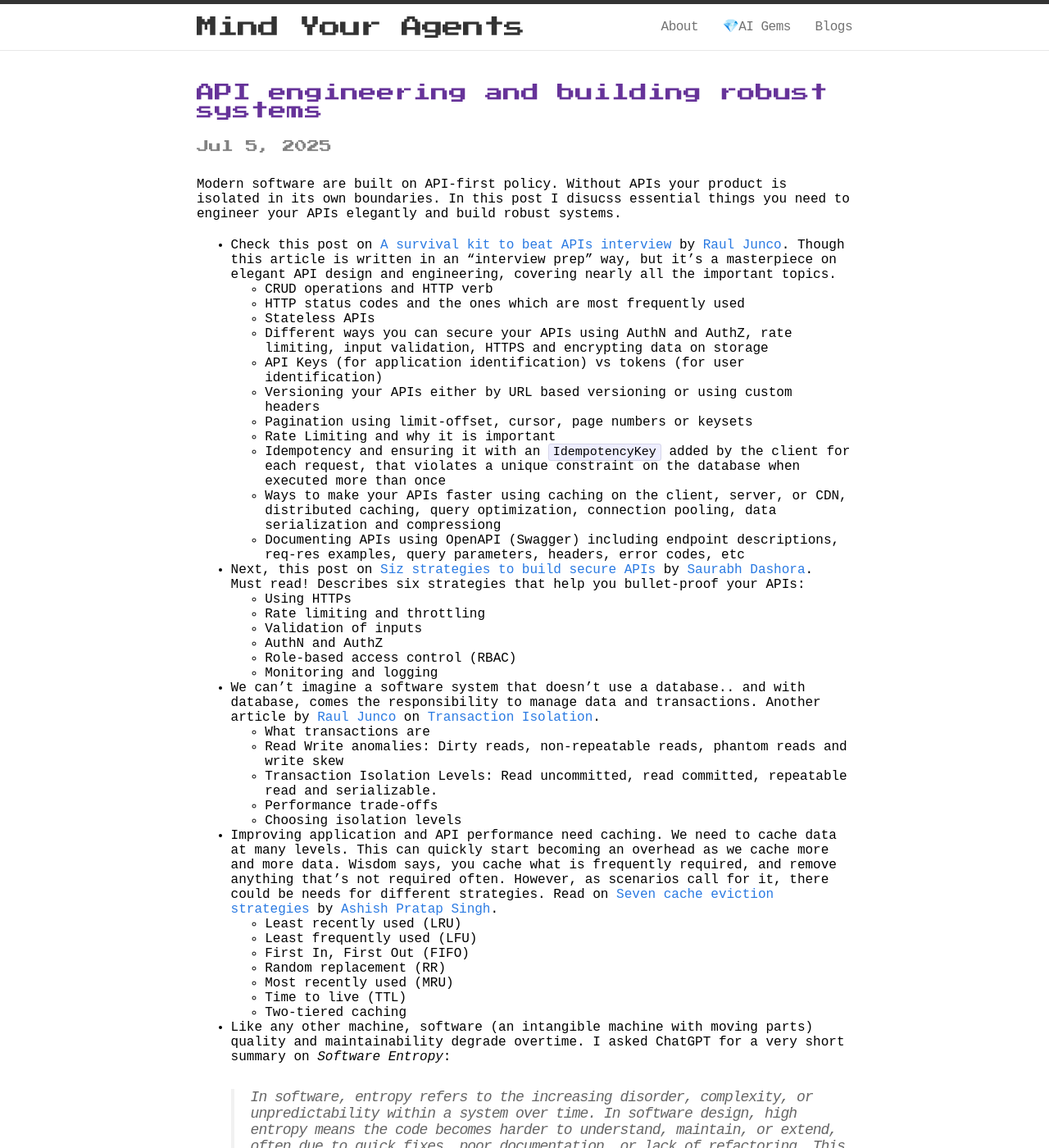
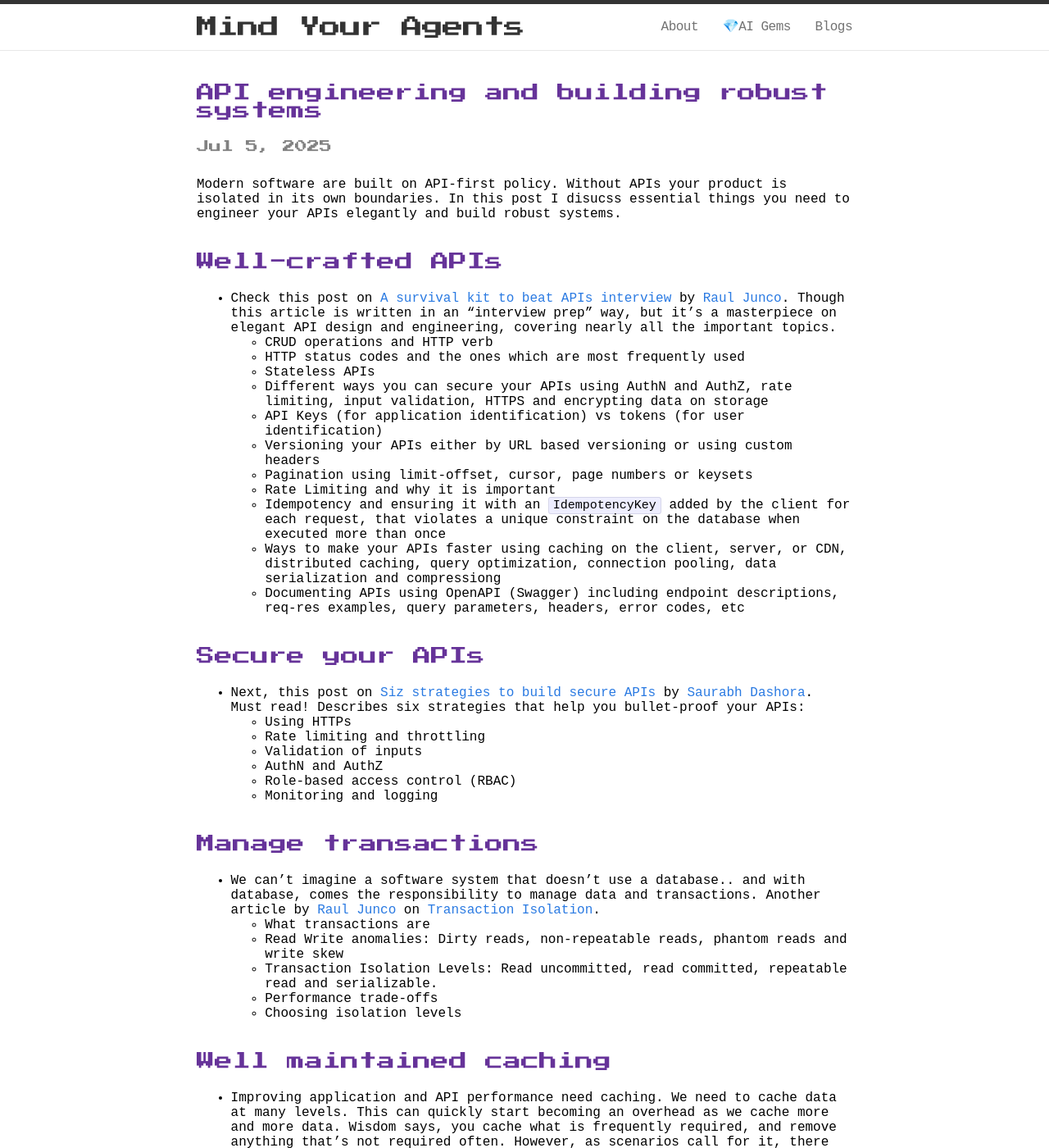
Before and after one commit to mindyouragents/mindyouragents.github.io, a Jekyll site: the page built from _posts/2025-07-05-api-engineering-robust-system.markdown, in a window 1280 px wide and 1400 px high. Shown: the whole window at 82% size. Built offline with Jekyll 4.4.1, drawn with Linux system fonts in a browser that asks for light colours; some web fonts are replaced.

Commit message:
new post

```diff
--- a/_posts/2025-07-05-api-engineering-robust-system.markdown
+++ b/_posts/2025-07-05-api-engineering-robust-system.markdown
@@ -8,6 +8,9 @@ date:   2025-07-05 10:00:00
 
 Modern software are built on API-first policy. Without APIs your product is isolated in its own boundaries. In this post I disucss essential things you need to engineer your APIs elegantly and build robust systems.
 
+<br />
+<span class="important">Well-crafted APIs</span>
+<br />
 
 - Check this post on [A survival kit to beat APIs interview](https://newsletter.systemdesignclassroom.com/p/a-survival-kit-to-beat-apis-interview) by [Raul Junco](https://substack.com/@rauljuncov). Though this article is written in an "interview prep" way, but it's a masterpiece on elegant API design and engineering, covering nearly all the important topics.
 
@@ -23,6 +26,9 @@ Modern software are built on API-first policy. Without APIs your product is isol
     - Ways to make your APIs faster using caching on the client, server, or CDN, distributed caching, query optimization, connection pooling, data serialization and compressiong
     - Documenting APIs using OpenAPI (Swagger) including endpoint descriptions, req-res examples, query parameters, headers, error codes, etc
 
+<br />
+<span class="important">Secure your APIs</span>
+<br />
 
 - Next, this post on [Siz strategies to build secure APIs](https://newsletter.systemdesigncodex.com/p/6-strategies-to-build-secure-apis) by [Saurabh Dashora](https://substack.com/@saurabhdashora). Must read! Describes six strategies that help you bullet-proof your APIs:
 
@@ -33,6 +39,9 @@ Modern software are built on API-first policy. Without APIs your product is isol
     - Role-based access control (RBAC)
     - Monitoring and logging
 
+<br />
+<span class="important">Manage transactions</span>
+<br />
 
 - We can't imagine a software system that doesn't use a database.. and with database, comes the responsibility to manage data and transactions. Another article by [Raul Junco](https://substack.com/@rauljuncov) on [Transaction Isolation](https://newsletter.systemdesignclassroom.com/p/transaction-isolation-and-read-and-write-anomalies?r=1m1f9z&utm_campaign=post&utm_medium=web).
 
@@ -42,6 +51,9 @@ Modern software are built on API-first policy. Without APIs your product is isol
     - Performance trade-offs
     - Choosing isolation levels
 
+<br />
+<span class="important">Well maintained caching</span>
+<br />
 
 - Improving application and API performance need caching. We need to cache data at many levels. This can quickly start becoming an overhead as we cache more and more data. Wisdom says, you cache what is frequently required, and remove anything that's not required often. However, as scenarios call for it, there could be needs for different strategies. Read on [Seven cache eviction strategies](https://blog.algomaster.io/p/7-cache-eviction-strategies?r=1m1f9z&utm_campaign=post&utm_medium=web) by [Ashish Pratap Singh](https://substack.com/@ashishps).
 
@@ -52,6 +64,10 @@ Modern software are built on API-first policy. Without APIs your product is isol
     - Most recently used (MRU)
     - Time to live (TTL)
     - Two-tiered caching
+
+<br />
+<span class="important">Deal with entropy</span>
+<br />
 
 - Like any other machine, software (an intangible machine with moving parts) quality and maintainability degrade overtime. I asked ChatGPT for a very short summary on *Software Entropy*:
 
@@ -64,5 +80,6 @@ Modern software are built on API-first policy. Without APIs your product is isol
     - Stay flexible
     - Embrace entropy
 
+<br />
 
 The software industry has many people of wisdom who write technical articles like above. Thanks to all the authors. I try to collect such well crafted knowledge articles and document them on this blog.
```
